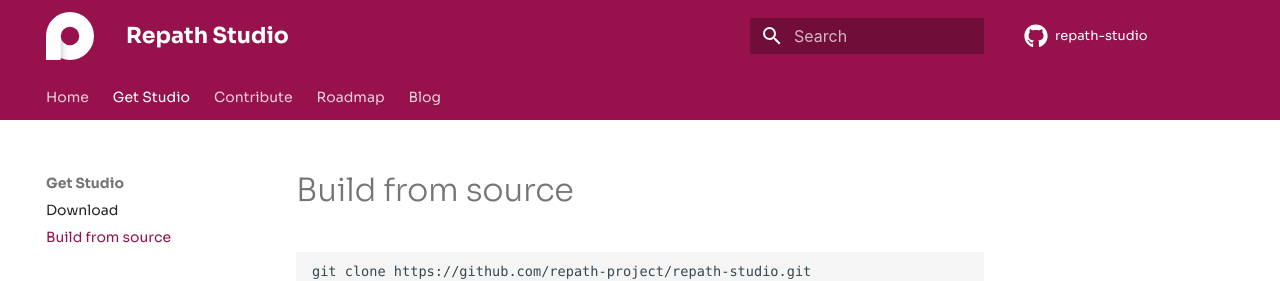
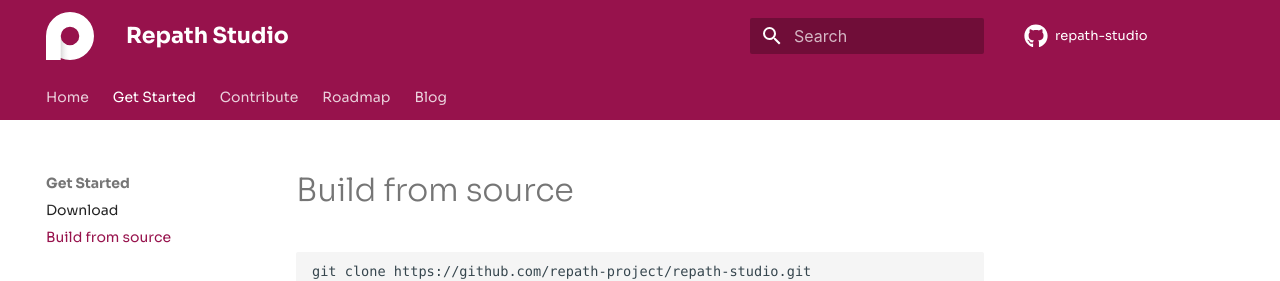
Before and after one commit to repath-project/repath-website, an MkDocs documentation site: the page built from docs/get-started/build-from-source.md, in a window 1280 px wide and 953 px high. Shown: the top 281 px of the window. Built offline with MkDocs 1.6.1 and Material for MkDocs 9.7.7, drawn with Linux system fonts in a browser that asks for light colours; comment, search, counter and statistics services are not loaded.

Commit message:
rename get page and fix links

```diff
--- a/mkdocs.yml
+++ b/mkdocs.yml
@@ -31,9 +31,9 @@
 
 nav:
   - Home: index.md
-  - Get Studio:
-    - get-studio/download.md
-    - get-studio/build-from-source.md
+  - Get Started:
+    - get-started/download.md
+    - get-started/build-from-source.md
   # - Docs:
   #   - docs/shortcuts.md
   - Contribute:
--- a/theme/overrides/home.html
+++ b/theme/overrides/home.html
@@ -153,11 +153,11 @@
         <p class="tx-hero__tagline">Free - Open Source - Cross Platform</p>
         <h1>{{ config.site_description }}</h1>
         <p class="tx-hero__description">A cross platform vector graphics editor that combines procedural tooling with traditional design workflows.</p>
-        <a href="{{ page.next_page.url | url }}" title="{{ page.next_page.title | striptags }}"
+        <a href="{{ page.next_page.url | url }}"
           class="md-button md-button--primary">
-          Download
+          {{ page.next_page.title | striptags }}
         </a>
-        <a href="https://app.repath.studio/" target="_blank" title="{{ lang.t('source.link.title') }}"
+        <a href="https://app.repath.studio/" target="_blank"
           class="md-button">
           Web Application
         </a>
```
Also changed, not shown: docs/get-started/build-from-source.md (renamed from docs/get-studio/build-from-source.md), docs/get-started/download.md (renamed from docs/get-studio/download.md).
